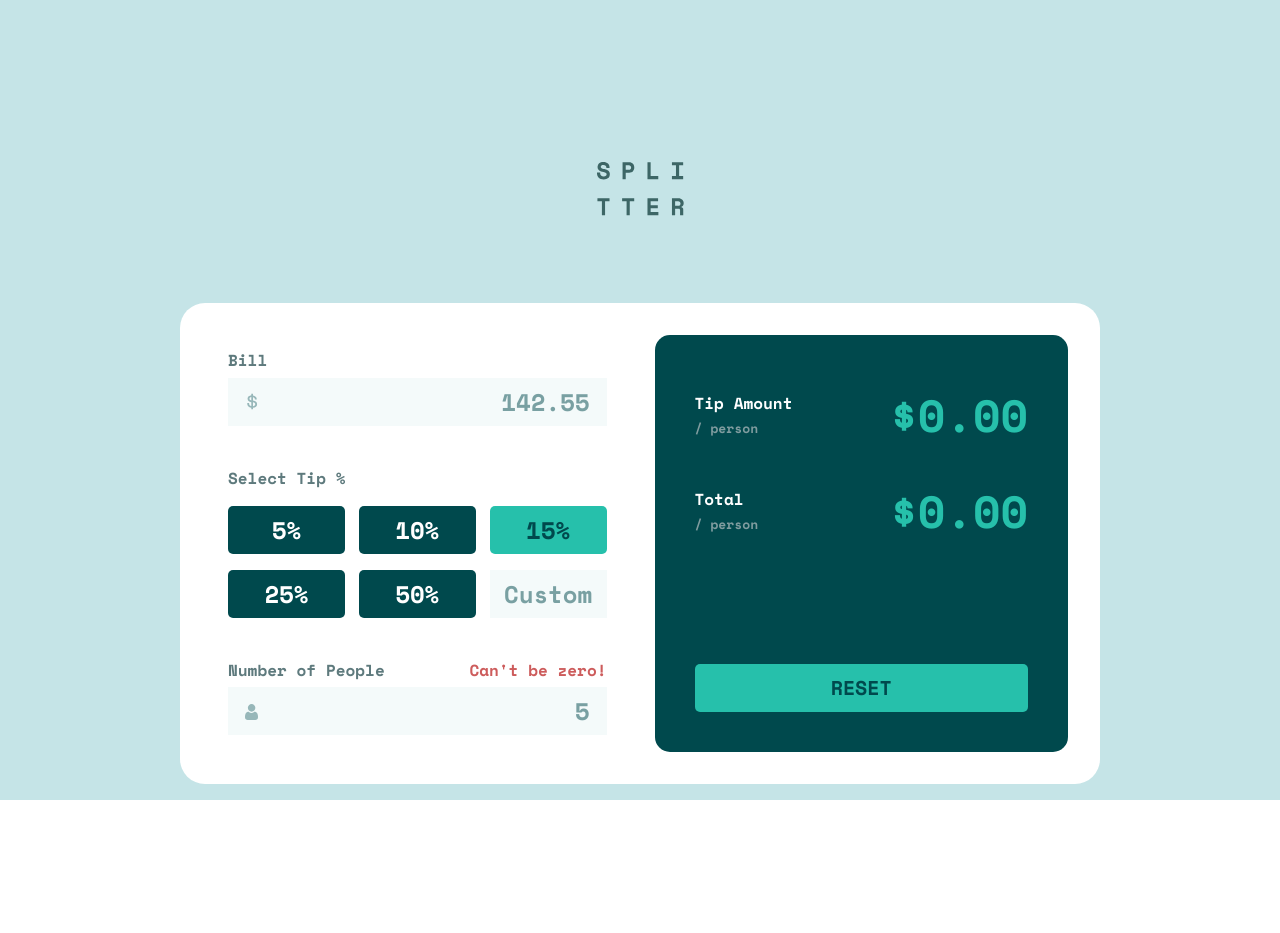
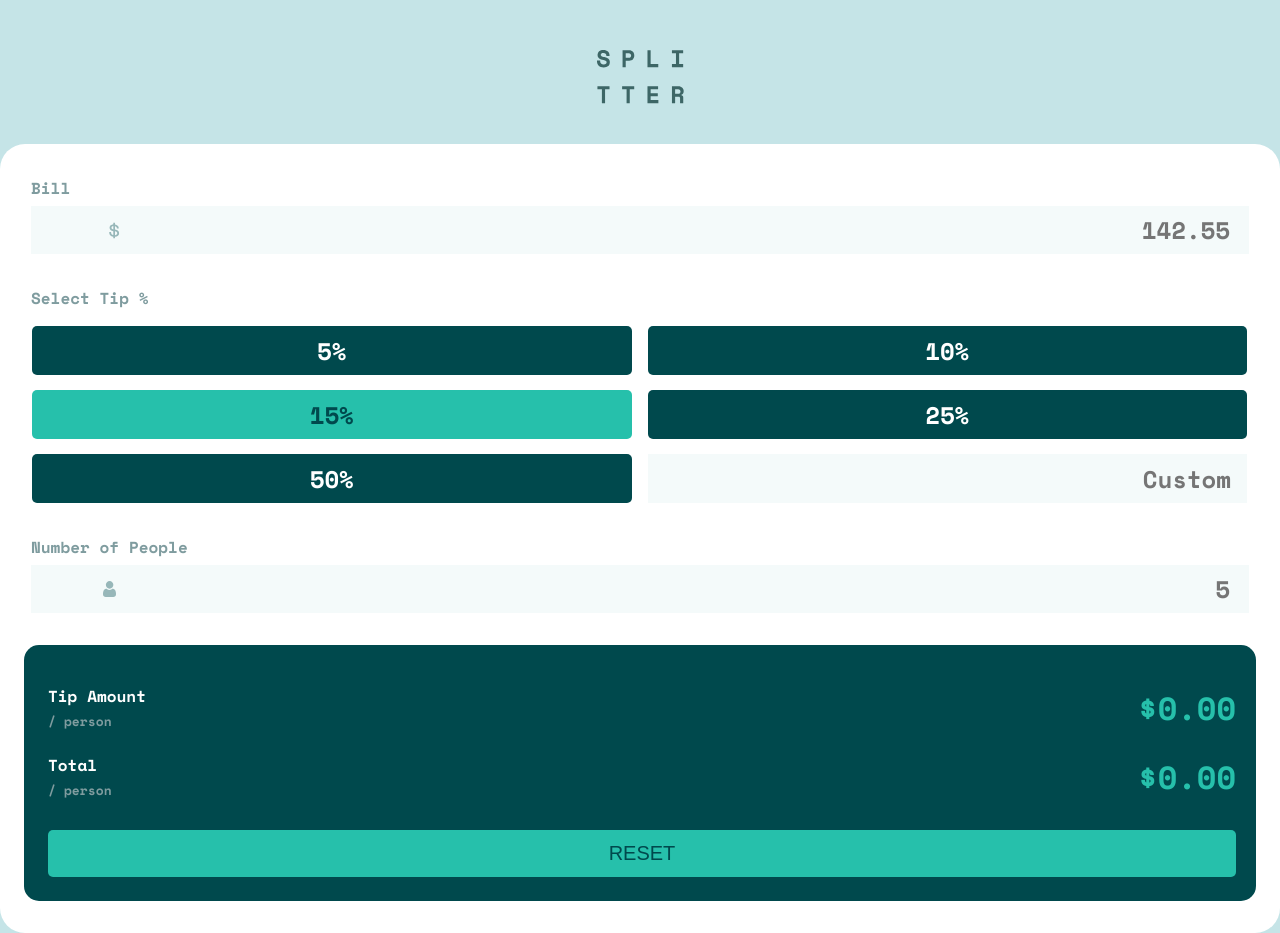
Before and after one commit to Bernardanxiety/tip-app, a plain HTML site: page index.html in a window 1280 px wide. Before the commit the page ends 800 px from the top, so only its background shows below. Drawn offline with nearby package versions, Linux system fonts and the light colour scheme.

Commit message:
re-did everything by myself

```diff
--- a/index.html
+++ b/index.html
@@ -18,57 +18,49 @@
   </style>
 </head>
 <body>
-  <section class="app">
-    <div class="logo">
-      <img id="logo" src="images/logo.svg" alt="app logo">
-    </div>
+  <section>
+    <img class="logo" src="images/logo.svg" alt="">
 
     <div class="card">
       <div class="input">
-        <div class="bill-container">
-          <label for="bill-inp">Bill</label>
-
-          <input type="text" id="bill-inp" name="bill-inp" placeholder="142.55">
+        <div class="bill">
+          <label for="bill">Bill
+            <input type="text" id="billInp" name="billInp" placeholder='142.55'>
+          </label>
         </div>
-
-        <div class="tip-container">
-          <label for="tip-inp">Select Tip %</label>
+        <div class="tipz">
+          <p>Select Tip %</p>
           <div class="tips">
-            <div class="tip tip-dark">5%</div>
-            <div class="tip tip-dark">10%</div>
-            <div class="tip tip-dark active">15%</div>
-            <div class="tip tip-dark">25%</div>
-            <div class="tip tip-dark">50%</div>
-            <input type="text" name="tip-inp" id="tip-inp" placeholder="Custom">
+            <div class="tip">5%</div>
+            <div class="tip">10%</div>
+            <div class="tip active">15%</div>
+            <div class="tip">25%</div>
+            <div class="tip">50%</div>
+            <input type="text" placeholder='Custom' id="custom">
           </div>
         </div>
-
-        <div class="people-container">
-          <div class="whatever">
-            <label for="ppl-inp" class='ppl-inp'>Number of People</label>
-            <p class="error-msg">Can't be zero!</p>
-          </div>
-          <input type="text" id='ppl-inp' name='ppl-inp' placeholder='5'>
+        <div class="people">
+          <label for="party">Number of People
+            <input type="text" id="partyInp" name="partyInp" placeholder="5">
+          </label>
         </div>
       </div>
 
       <div class="output">
-        <div class="output-inner">
+        <div class="payments">
           <div class="tip-person flex">
             <p>Tip Amount <br><span>/ person</span></p>
             <p class="price">$0.00</p>
           </div>
-
           <div class="total-person flex">
             <p>Total <br><span>/ person</span></p>
             <p class="price">$0.00</p>
           </div>
         </div>
-        <button class="btn reset">Reset</button>
+        <button class="reset">Reset</button>
       </div>
     </div>
   </section>
-
 
 
 
--- a/style.css
+++ b/style.css
@@ -1,5 +1,5 @@
 :root {
---cyan7: hsl(172, 67%, 45%);
+--color7: hsl(172, 67%, 45%);
 
 
 --color1: hsl(183, 100%, 15%);
@@ -10,301 +10,223 @@
 --color6: hsl(0, 0%, 100%);
 }
 
-@import url('https://fonts.googleapis.com/css2?family=Space+Mono:wght@400;700&display=swap');
+html {
+    font-size: 62.5%;
+}
 
 *, *::before, *::after {
     box-sizing: border-box;
 }
 
-html {
-    font-size: 62.5%;
+body {
+    font-size: 1.6rem;
+    margin: 0;
+    font-family: 'Space Mono';
+    font-weight: 700;
+    color:var(--color3);
 }
 
-body {
-    margin: 0;
-    font-size: 1.6rem;
-    font-family: 'Space Mono';
-    font-weight: 700;
+section {
+    background-color: var(--color4);
+    display: grid;
 }
 
-.app {
-    background-color: var(--color4);
+.logo {
+    margin: 5rem auto 4rem auto;
 }
 
-.active {
-    background-color: var(--cyan7) !important;
-    color:var(--color1) !important;
+.card {
+    background-color: #fff;
+    border-radius: 2.5rem;
+    padding: 3.2rem 2.4rem;
 }
 
-/* logo */
-.logo {
-    display: grid;
-    justify-content: center;
+input {
+    display: block;
+    width: 100%;
+    border: 0;
+    background-color:var(--color5);
+    font-size: 2.4rem;
+    color:var(--color1);
+    font-weight: 700;
+    font-family: inherit;
+    text-align: right;
+    padding: 0 1.6rem;
 }
 
-.logo img {
-    margin-top: 4.75rem;
-    margin-bottom: 4rem;
+label>input {
+    margin-top: .6rem;
+    padding: .6rem 1.9rem;
+    background-blend-mode: multiply;
+    background-repeat: no-repeat;
+    background-position: 6.5% 50%;
 }
 
-/* card */
-
-.card {
-    max-width: 100%;
-    background-color: #fff;
-    border-top-left-radius: 2.5rem;
-    border-top-right-radius: 2.5rem;
-    padding: 2.4rem;
-    color:var(--color2);
+#billInp {
+    background-image: url(images/icon-dollar.svg);
 }
 
-/* input */
+#partyInp {
+    background-image: url(images/icon-person.svg);
+    background-position: 6% 50%;
+}
 
 .input {
-    width: 100%;
-    padding: .8rem .8rem;
+    padding: 0 .7rem;
 }
 
-.input input {
-    width: 100%;
-    display: block;
-    background-color:var(--color5);
-    background-blend-mode: multiply;
-    background-repeat: no-repeat;
-    background-position: 6.3% 55%;
-    text-align: right;
-    border: none;
-    padding: .6rem 1.9rem;
-    font-family: inherit;
-    font-size: 2.4rem;
-    font-weight: 600;
-    color:var(--color1);
-}
-
-::placeholder {
-    color: var(--color1);
-}
-
-#bill-inp {
-    background-image:url('/tip-app/images/icon-dollar.svg');
-    margin-top: .5999999rem;
-}
-
-/* tip container */
-.tip-container {
-    margin-top: 3.1rem;
+.tipz {
+    margin-top: 3.2rem;
 }
 
 .tips {
     display: grid;
     grid-template-columns: 1fr 1fr;
-    gap: 1.6rem 1.7rem;
-    margin-top: 1.7rem;
+    gap: 1.5rem 1.6rem;
+    padding: 0 2px 0 1px;
+    margin: 0 auto;
 }
 
 .tip {
     width: 100%;
-    display: grid;
-    justify-content: center;
+    background-color: var(--color1);
+    padding: .65rem 0;
+    text-align: center;
+    font-size: 2.4rem;
     color: #fff;
-    font-size: 2.4rem;
-    font-weight: 700;
-    padding:.6rem 0;
-    border-radius: .5rem;
+    border-radius: 5px;
 }
 
-.tip-dark {
-    background-color:var(--color1);
+.active {
+    background-color: var(--color7);
+    color: var(--color1);
 }
 
-#tip-inp {
-    padding: 0;
-    text-align: center;
-}
-
-/* people container */
-
-.people-container {
+.people {
     margin-top: 3.2rem;
 }
 
-.whatever {
-    display: flex;
-    justify-content: space-between;
-}
 
-.error-msg {
-    margin: 0;
-    color: indianred;
-}
-
-#ppl-inp {
-    margin-top: .5rem;
-    padding-right: 1.7rem;
-    background-position: 5.8% 50%;
-    background-image:url('/tip-app/images/icon-person.svg');
-}
-
-/* output */
 .output {
-    background-color: var(--color1);
-    margin-top: 2.6rem;
+    background-color:var(--color1);
     border-radius: 1.5rem;
-    padding: 2.3rem 2.4rem;
+    margin-top: 3.2rem;
+    padding: 2.3rem 2rem 2.4rem 2.4rem;
 }
 
 .output p {
     color: #fff;
-    margin: 0;
+}
+
+.output span {
+    color: var(--color3);
+    font-size: 1.3rem;
 }
 
 .flex {
     display: flex;
     justify-content: space-between;
-    align-items: center;
 }
 
-.output .price,
 .output .price {
-    color:var(--cyan7);
     font-size: 3.2rem;
+    margin: 0;
     align-self: center;
-    margin: 0;
-}
-
-::placeholder {
-    opacity: .5;
-}
-
-
-.output span {
-    font-size: 1.4rem;
-    display: inline-block;
-    color: var(--color3);
-    font-size: 1.3rem;
-    margin: 0;
-}
-
-.btn {
-    width: 100%;
-    border: none;
-    background-color:var(--cyan7);
-    text-transform: uppercase;
-    font-weight: 700;
-    color: var(--color1);
-    font-size: 2rem;
-    padding: 1.2em 0;
-    font-family: inherit;
-    line-height: 0;
-    border-radius: 5px;
-}
-
-.btn:hover {
-    background-color: var(--color4);
-    color:var(--color2);
-}
-
-.tip:hover, .btn:hover {
-    cursor: pointer;
-}
-
-.tip-person {
-    margin-bottom: 2rem;
-    padding-top: 1.6rem;
+    color: var(--color7);
 }
 
 .total-person {
-    margin-bottom: 3rem;
+    margin-top: -1.1rem;
 }
 
-/* xd */
-.disabled {
-    display: none;
+.reset {
+    text-transform: uppercase;
+    font-weight: 500;
+    color: var(--color1);
+    background-color:var(--color7);
+    border: none;
+    border-radius: .5rem;
+    width: 100%;
+    padding: 1.2rem 0;
+    margin-top: 1.3rem;
+    font-size: 2rem;
 }
 
-/* media queries */
-
-
-
-
-
-
-/* 1440x900 */
-@media (min-width: 800px) {
-    .app {
-        height: 100vh;
-    }
-
-    .logo img {
-        margin-top: 16.2rem;
+@media (min-width: 1440px) {
+    .logo {
+        margin-top: 16.3rem;
         margin-bottom: 8.7rem;
     }
 
     .card {
-        max-width: 92rem;
+        width: 92rem;
         margin: 0 auto;
         display: grid;
         grid-template-columns: 1fr 1fr;
-        padding: 3.2rem 3.2rem 3.2rem 3rem;
-        gap: 2.9rem;
-        border-radius: 2.5rem;
-    }
-
-    .input {
-        padding: 1.3rem 1.8rem 1.7rem 1.8rem;
-    }
-
-    .input input {
-        padding: .6rem 1.7rem;
-        background-position: 5.1% 50%;
-    }
-
-    .tip-container {
-        margin-top: 4rem;
+        padding: 3.2rem 3.2rem;
+        gap: 0 2.9rem;
     }
 
     .tips {
         grid-template-columns: 1fr 1fr 1fr;
-        gap: 1.6rem 1.4rem;
+        gap: 1.6rem 1.3rem;
+    }
+
+    .input {
+        padding: 1.3rem 1.9rem 1.2rem 1.5rem;
+        width: 100%;
+    }
+
+    label>input {
+        padding: .6rem 1.7rem;
+    }
+
+    #billInp {
+        background-position: 5.3% 50%;
+    }
+
+
+    .output {
+        margin: 0;
+
+padding: 3.9rem    }
+
+    .tipz {
+        margin-top: 4rem;
+    }
+
+    .tip {
+        padding: .6rem 0;
+    }
+
+    .people {
+        margin-top: 4rem;
+        margin-bottom: .4rem;
+    }
+
+    #custom {
+        text-align: right;
+        padding: 0 1rem 0 0;
+    }
+
+    #partyInp {
+        background-position: 4.6% 50%;
+    }
+
+    .output {
+        padding: 4rem 4rem 4.1rem 4rem;
+        display: grid;
+    }
+
+    .total-person {
         margin-top: 1.6rem;
     }
 
-    .people-container {
-        margin-top: 4rem;
+    .output .price {
+        font-size: 5rem;
     }
 
-    #ppl-inp {
-        background-position: 4.6% 52%;
-    }
-
-    .output {
-        display: grid;
-        margin: 0rem 0rem 0rem 1px;
-        padding: 4rem 4rem 4rem 4rem;
-    }
-
-    .output-inner {
-        align-self:flex-start;
-    }
-
-    .tip-person {
-        padding-top: 1.6rem;
-    }
-
-    .total-person {
-        margin-top: 4.8rem;
-        margin-bottom: 0;
-    }
-
-    .price,
-    .price {
-        font-size: 4.5rem !important;
-        margin: 0;
-        line-height: 1;
-        align-self: flex-start;
-    }
-
-    .btn {
+    .reset {
         align-self:flex-end;
     }
 }
```
